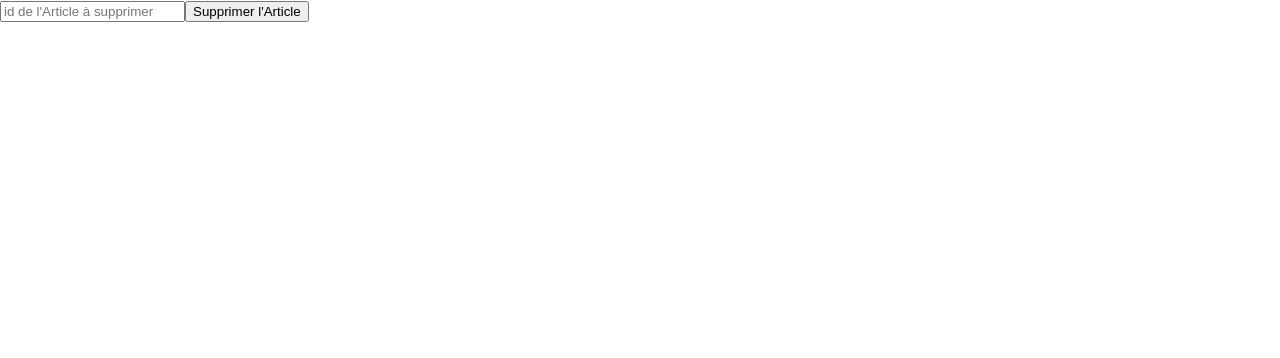
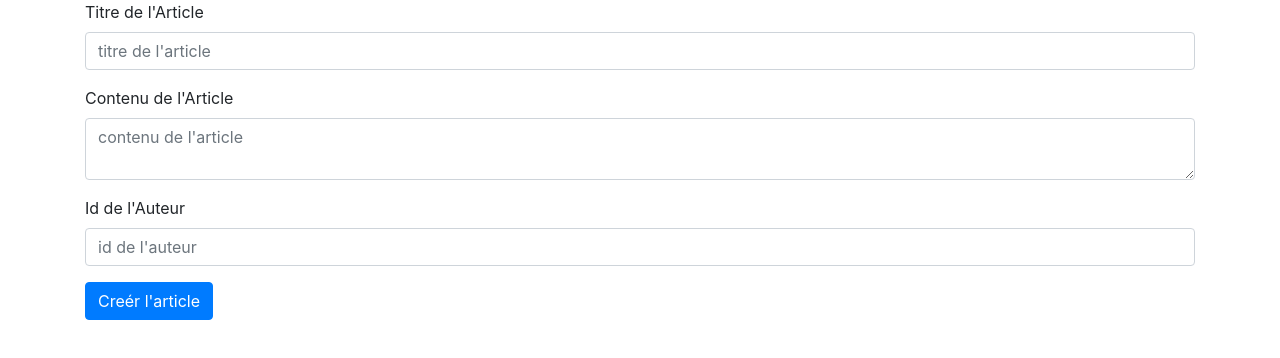
Before and after one commit to OmyRob86/first-react-project, a React (Create React App) app: page / in a window 1280 px wide. Shown: the top 358 px of the page. Built offline with nearby package versions, Linux system fonts and the light colour scheme.

Commit message:
Added bootstrap and added style to CreateArticle

```diff
--- a/package.json
+++ b/package.json
@@ -7,6 +7,7 @@
     "@testing-library/react": "^9.5.0",
     "@testing-library/user-event": "^7.2.1",
     "react": "^16.13.1",
+    "react-bootstrap": "^1.0.0",
     "react-dom": "^16.13.1",
     "react-scripts": "3.4.1"
   },
--- a/public/index.html
+++ b/public/index.html
@@ -11,6 +11,12 @@
     />
     <link rel="apple-touch-icon" href="logo192.png" />
     <link rel="manifest" href="manifest.json" />
+    <link
+      rel="stylesheet"
+      href="https://maxcdn.bootstrapcdn.com/bootstrap/4.4.1/css/bootstrap.min.css"
+      integrity="sha384-Vkoo8x4CGsO3+Hhxv8T/Q5PaXtkKtu6ug5TOeNV6gBiFeWPGFN9MuhOf23Q9Ifjh"
+      crossorigin="anonymous"
+    />
     <title>React App</title>
   </head>
   <body>
--- a/src/App.js
+++ b/src/App.js
@@ -1,10 +1,10 @@
 import React from 'react';
-import DeleteArticle from './DeleteArticle';
+import CreateArticle from './CreateArticle';
 
 const App = () => {
   return (
     <div>
-      <DeleteArticle />
+      <CreateArticle />
     </div>
   );
 }
--- a/src/CreateArticle.js
+++ b/src/CreateArticle.js
@@ -1,9 +1,12 @@
 import React, { useState } from 'react';
+import Container from 'react-bootstrap/Container';
+import Form      from 'react-bootstrap/Form';
+import Button    from 'react-bootstrap/Button';
 
 const CreateArticle = () => {
-    const [ title, setTitle ] = useState("");
+    const [ title,   setTitle   ] = useState("");
     const [ content, setContent ] = useState("");
-    const [ author, setAuthor ] = useState("");
+    const [ author,  setAuthor  ] = useState("");
 
     const handleSubmit = (event) => {
         event.preventDefault();
@@ -39,30 +42,41 @@
     }
 
     return (
-        <form onSubmit={handleSubmit}>
-            <input
+        <Container>
+            <Form onSubmit={handleSubmit}>
+                <Form.Group controlId="article.title" >
+                    <Form.Label>Titre de l'Article</Form.Label>
+                    <Form.Control
                         type="text"
                         name="title"
                         onChange={handleChange}
                         value={title}
                         placeholder="titre de l'article"
                     />
-            <textarea
+                </Form.Group>
+                <Form.Group controlId="article.content" >
+                    <Form.Label>Contenu de l'Article</Form.Label>
+                    <Form.Control
+                        as="textarea"
                         name="content"
                         onChange={handleChange}
                         value={content}
                         placeholder="contenu de l'article"
-            >
-            </textarea>
-            <input
+                    />
+                </Form.Group>
+                <Form.Group controlId="article.author" >
+                    <Form.Label>Id de l'Auteur</Form.Label>
+                    <Form.Control
                         type="numner"
                         name="author"
                         onChange={handleChange}
                         value={author}
                         placeholder="id de l'auteur"
                     />
-            <button type="submit">Creér l'article</button>
-        </form>
+                </Form.Group>
+                <Button variant="primary" type="submit">Creér l'article</Button>
+            </Form>
+        </Container>
     )
 };
 
```
Also changed, not shown: 1 other file (tests, documents, lock files or other folders). Lines whose indentation alone changed are shown as unchanged.
